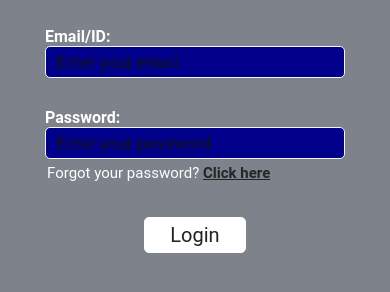
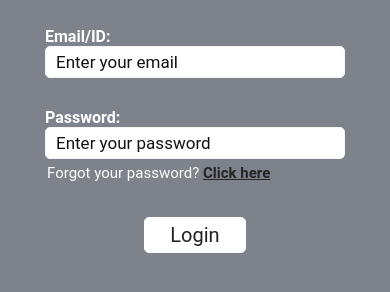
Before and after one commit to Miraz661/Eattendance, a plain HTML site: page html/login.html in a window 390 px wide. Shown: the part 372-664 px from the top of the page. Drawn offline with Linux system fonts and the light colour scheme.

Commit message:
input field background color error fixed.css

```diff
--- a/css/login.css
+++ b/css/login.css
@@ -177,7 +177,7 @@ label{
         font-size: 17px;
         border: 1px solid whitesmoke;
         border-radius: 5px;
-        background: darkblue;
+        background: #fff;
         color: white;
     }
 }
```
